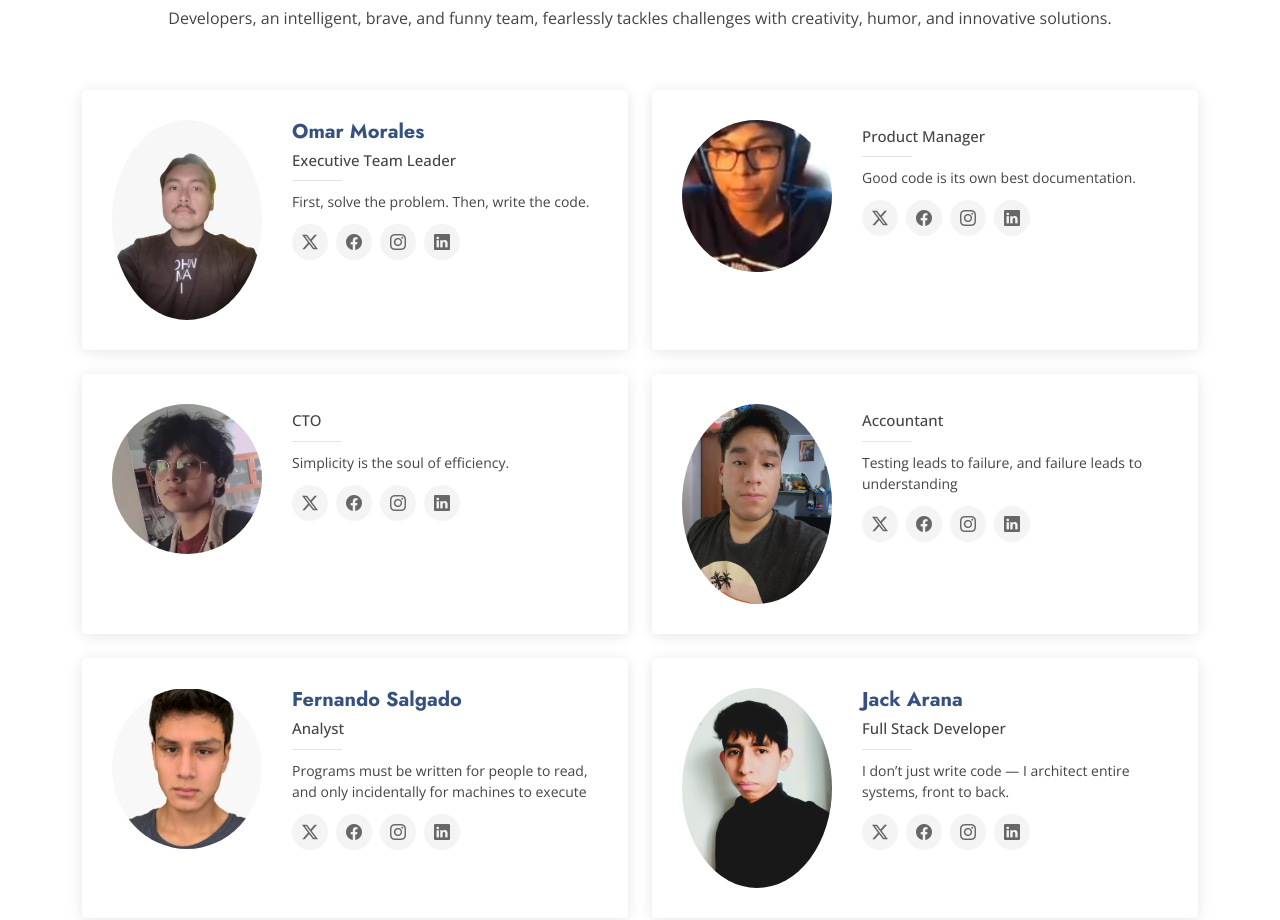
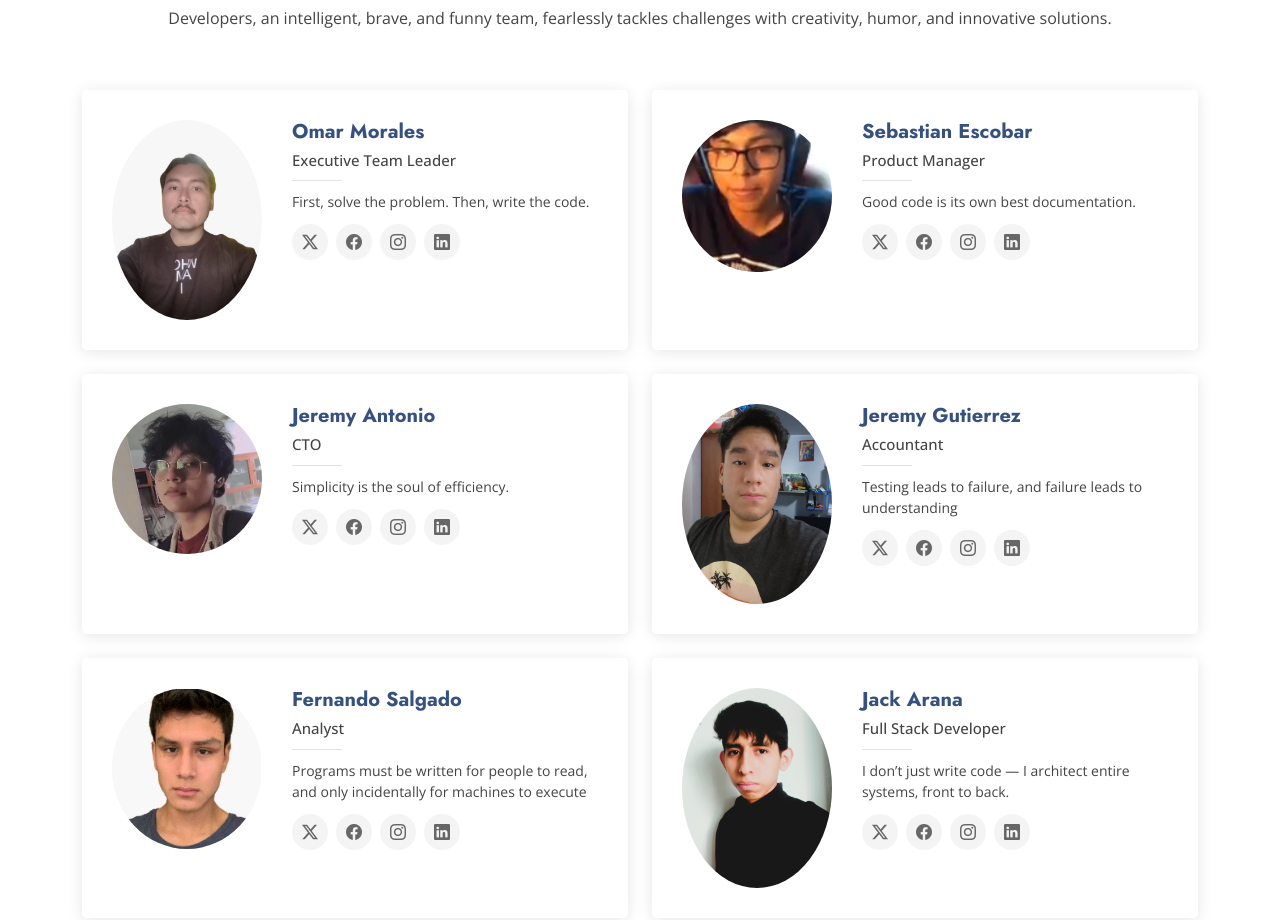
Before and after one commit to 1ASI0732-2510-4433-G1-ROOMWISE/landing-page, a plain HTML site: page index.html in a window 1280 px wide. Shown: the part 3400-4320 px from the top of the page. Drawn offline with nearby package versions, Linux system fonts and the light colour scheme.

Commit message:
feat: member names updated

```diff
--- a/index.html
+++ b/index.html
@@ -339,7 +339,7 @@
             <div class="team-member d-flex align-items-start">
               <div class="pic"><img src="assets/img/team/Sebas.jpg" class="img-fluid" alt=""></div>
               <div class="member-info">
-                <h4></h4>
+                <h4>Sebastian Escobar</h4>
                 <span>Product Manager</span>
                 <p>Good code is its own best documentation.</p>
                 <div class="social">
@@ -356,7 +356,7 @@
             <div class="team-member d-flex align-items-start">
               <div class="pic"><img src="assets/img/team/JeremyA.jpg" class="img-fluid" alt=""></div>
               <div class="member-info">
-                <h4></h4>
+                <h4>Jeremy Antonio</h4>
                 <span>CTO</span>
                 <p>Simplicity is the soul of efficiency.</p>
                 <div class="social">
@@ -373,7 +373,7 @@
             <div class="team-member d-flex align-items-start">
               <div class="pic"><img src="assets/img/team/JeremyG.jpg" class="img-fluid" alt=""></div>
               <div class="member-info">
-                <h4></h4>
+                <h4>Jeremy Gutierrez</h4>
                 <span>Accountant</span>
                 <p>Testing leads to failure, and failure leads to understanding</p>
                 <div class="social">
```
